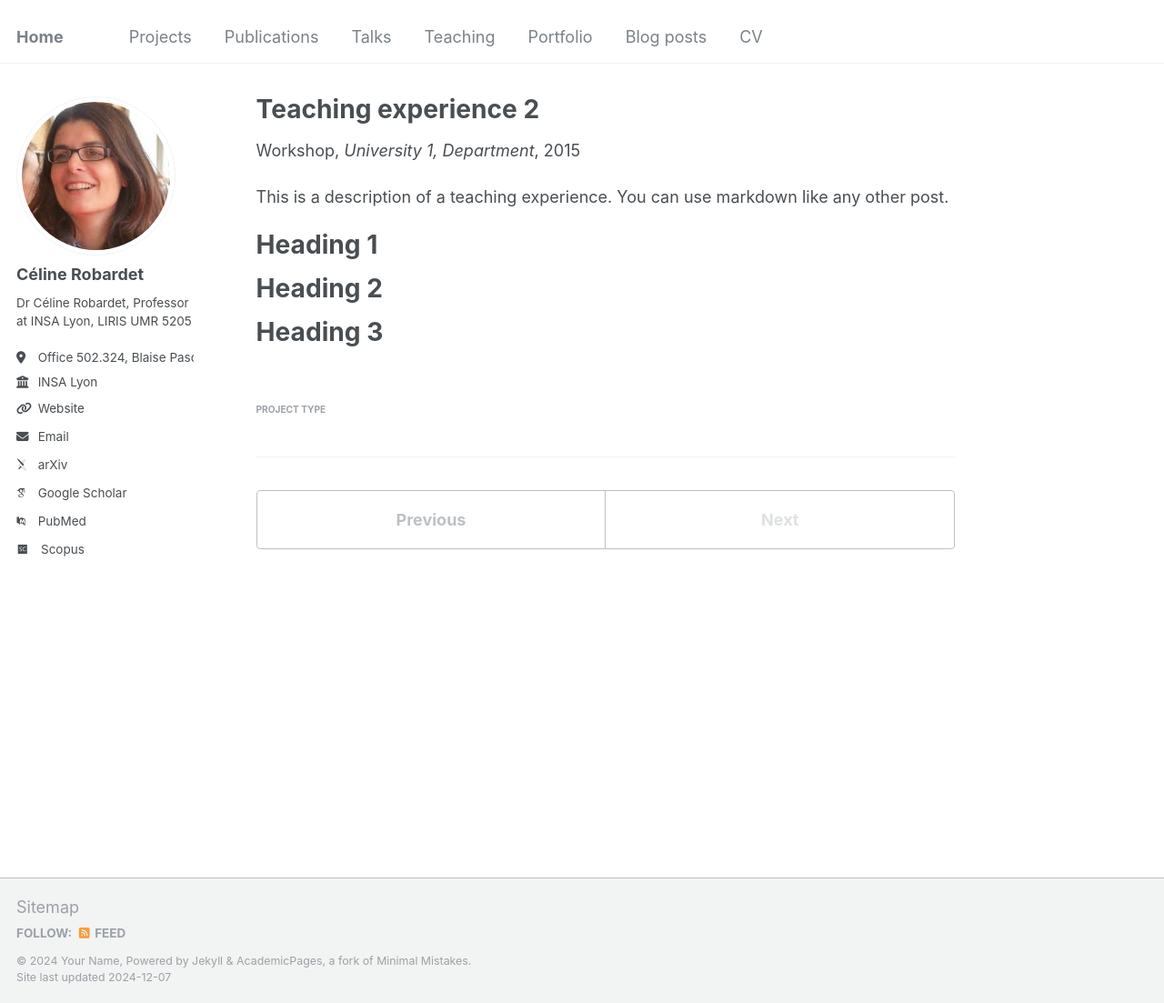
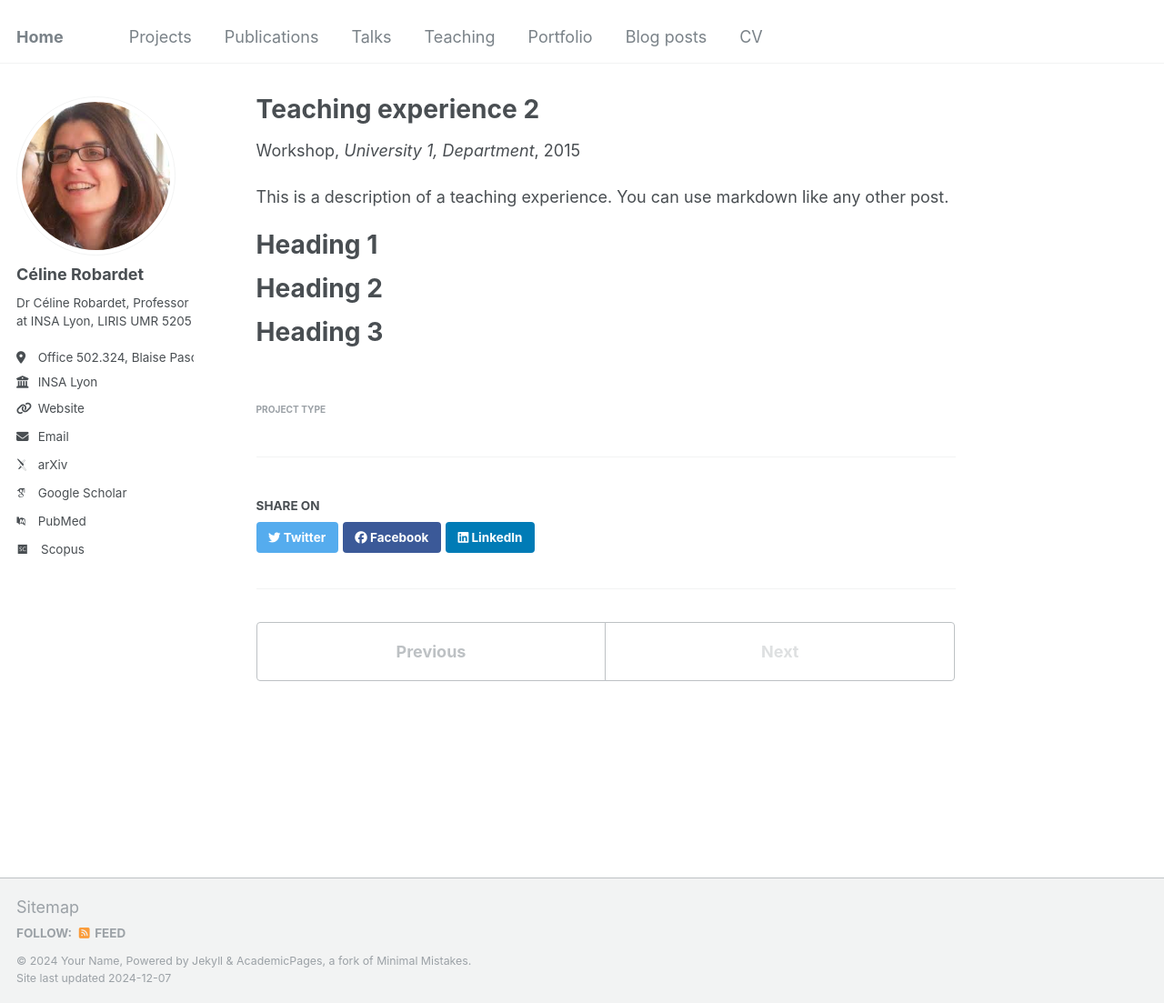
Before and after one commit to crobardet/crobardet.github.io, a Jekyll site: the page built from _teaching/2015-spring-teaching-2.md, in a window 1280 px wide and 1103 px high. Shown: the whole window at 91% size. Built offline with Jekyll 4.4.1, drawn with Linux system fonts in a browser that asks for light colours; some web fonts are replaced.

Commit message:
Update social-share.html

```diff
--- a/_includes/social-share.html
+++ b/_includes/social-share.html
@@ -1,6 +1,6 @@
 {% include base_path %}
 
-<!--section class="page__share">
+<section class="page__share">
   {% if site.data.ui-text[site.locale].share_on_label %}
     <h4 class="page__share-title">{{ site.data.ui-text[site.locale].share_on_label | default: "Share on" }}</h4>
   {% endif %}
@@ -10,4 +10,4 @@
   <a href="https://www.facebook.com/sharer/sharer.php?u={{ base_path }}{{ page.url }}" class="btn btn--facebook" title="{{ site.data.ui-text[site.locale].share_on_label | default: 'Share on' }} Facebook"><i class="fab fa-facebook" aria-hidden="true"></i><span> Facebook</span></a>
 
   <a href="https://www.linkedin.com/shareArticle?mini=true&url={{ base_path }}{{ page.url }}" class="btn btn--linkedin" title="{{ site.data.ui-text[site.locale].share_on_label | default: 'Share on' }} LinkedIn"><i class="fab fa-linkedin" aria-hidden="true"></i><span> LinkedIn</span></a>
-</section-->
+</section>
```
